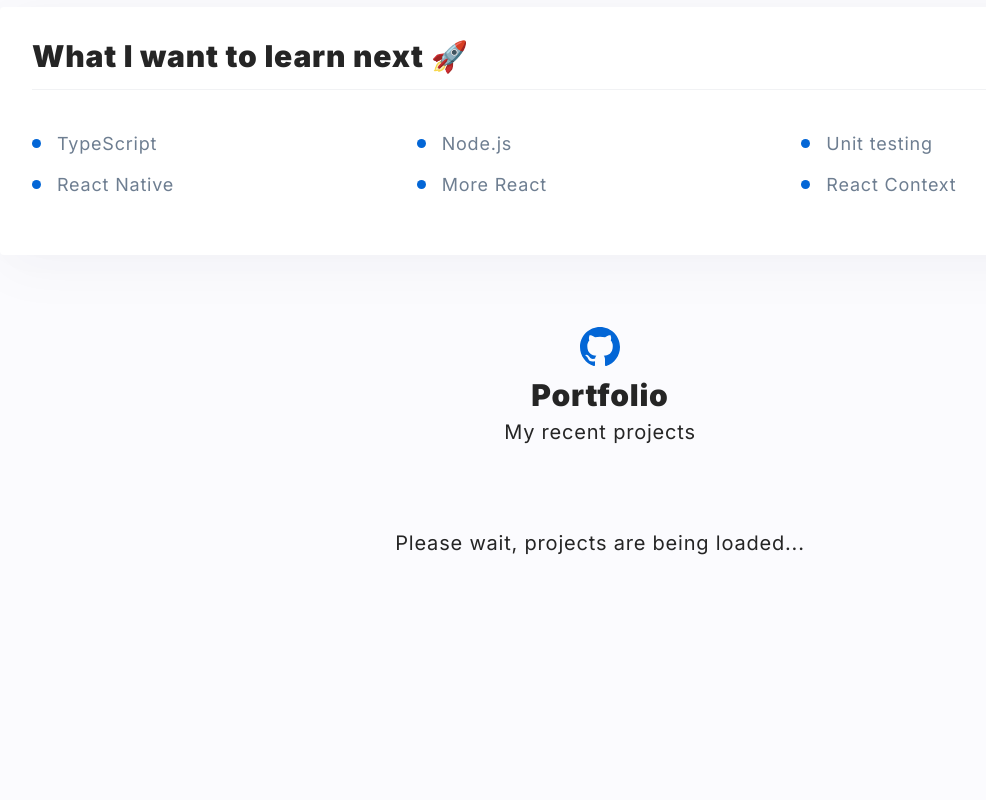
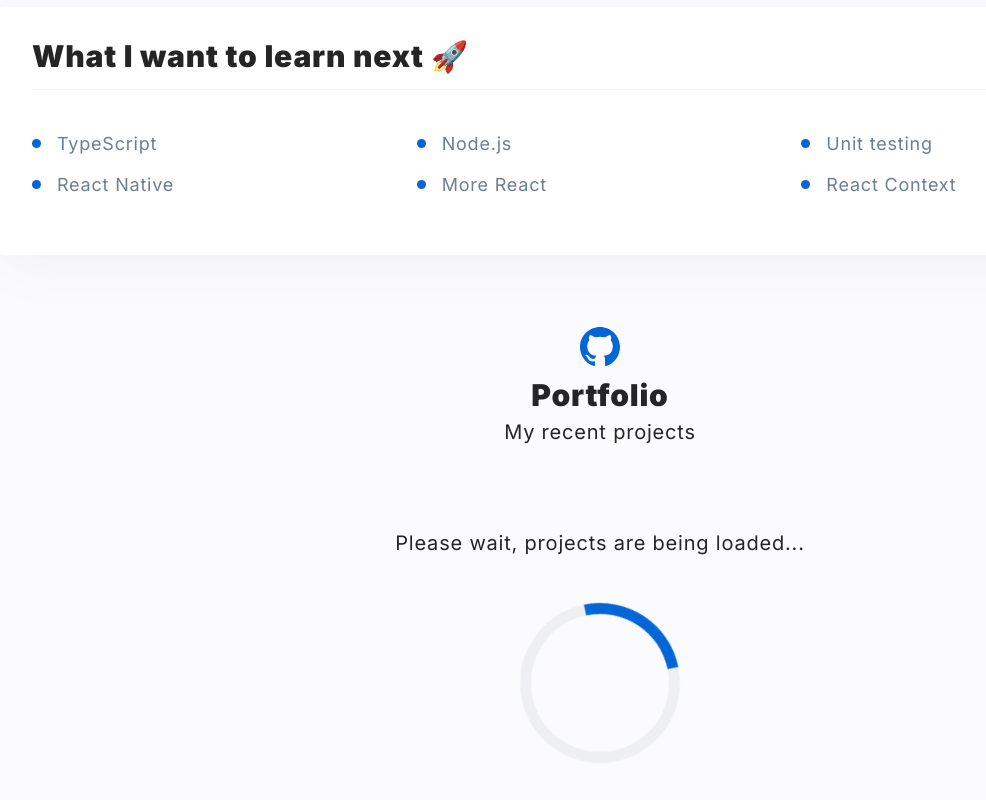
Before and after one commit to Wolian/personal-homepage, a React (Create React App) app: page / in a window 1280 px wide. Shown: the part 1113-1913 px from the top of the page, without its empty margins (48-1034 px from the left). Before the commit the page ends 1783 px from the top, so only its background shows below. Built offline with nearby package versions, Linux system fonts and the light colour scheme.

Commit message:
Loading component finished

```diff
--- a/src/common/Loading/index.js
+++ b/src/common/Loading/index.js
@@ -1,7 +1,8 @@
-import {Title, Wrapper} from "./styled";
+import {Loader, Title, Wrapper} from "./styled";
 
 export const Loading = () => (
     <Wrapper>
         <Title>Please wait, projects are being loaded...</Title>
+        <Loader/>
     </Wrapper>
 );
--- a/src/common/Loading/styled.js
+++ b/src/common/Loading/styled.js
@@ -10,6 +10,22 @@ export const Title = styled.p`
   margin-bottom: 48px;
 `;
 
-export const Loading = styled.div`
+export const Loader = styled.div`
+  width: 160px;
+  height: 160px;
+  border: 11.375px solid rgba(209, 213, 218, 0.3);
+  border-left-color: ${({ theme }) => theme.colors.scienceBlue};
+  margin: 0 auto;
+  border-radius: 50%;
+  animation: spinLoad 0.7s infinite linear;
 
+  @keyframes spinLoad {
+    0% {
+      transform: rotate(0deg);
+    }
+
+    100% {
+      transform: rotate(360deg);
+    }
+  }
 `;
```
